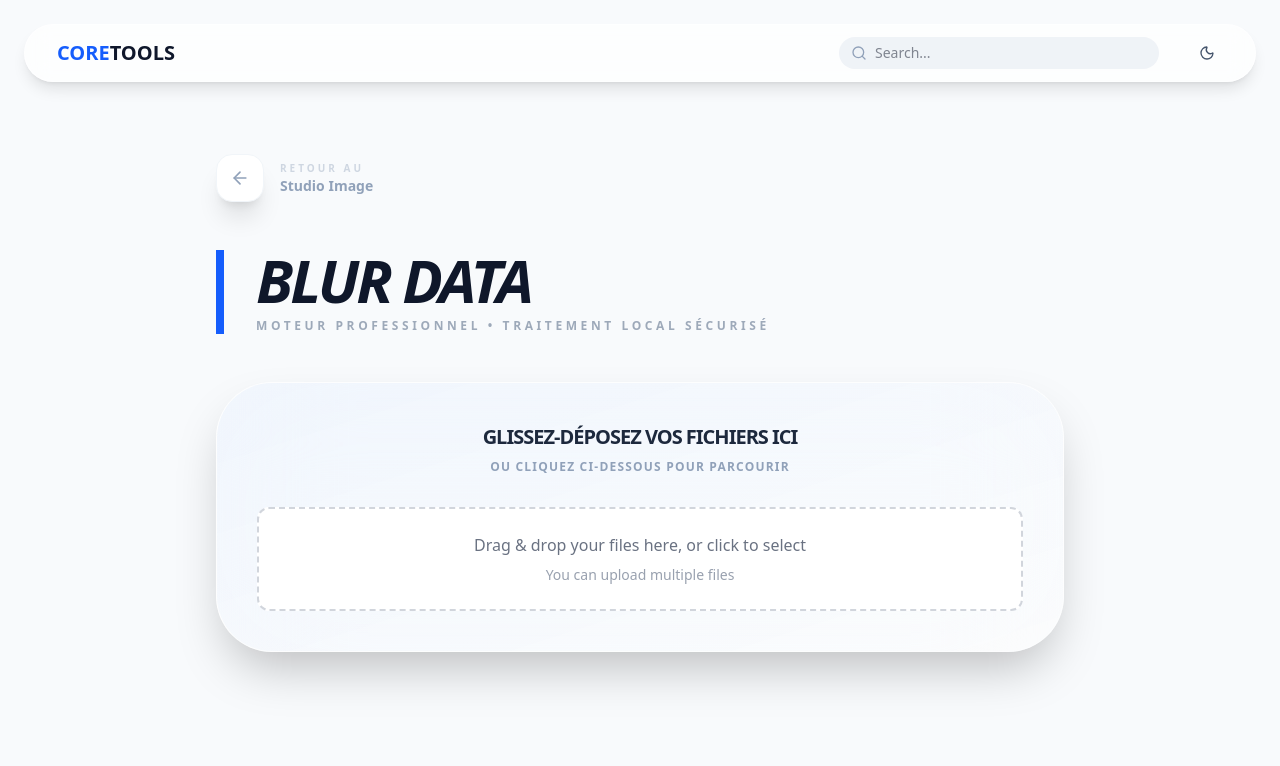
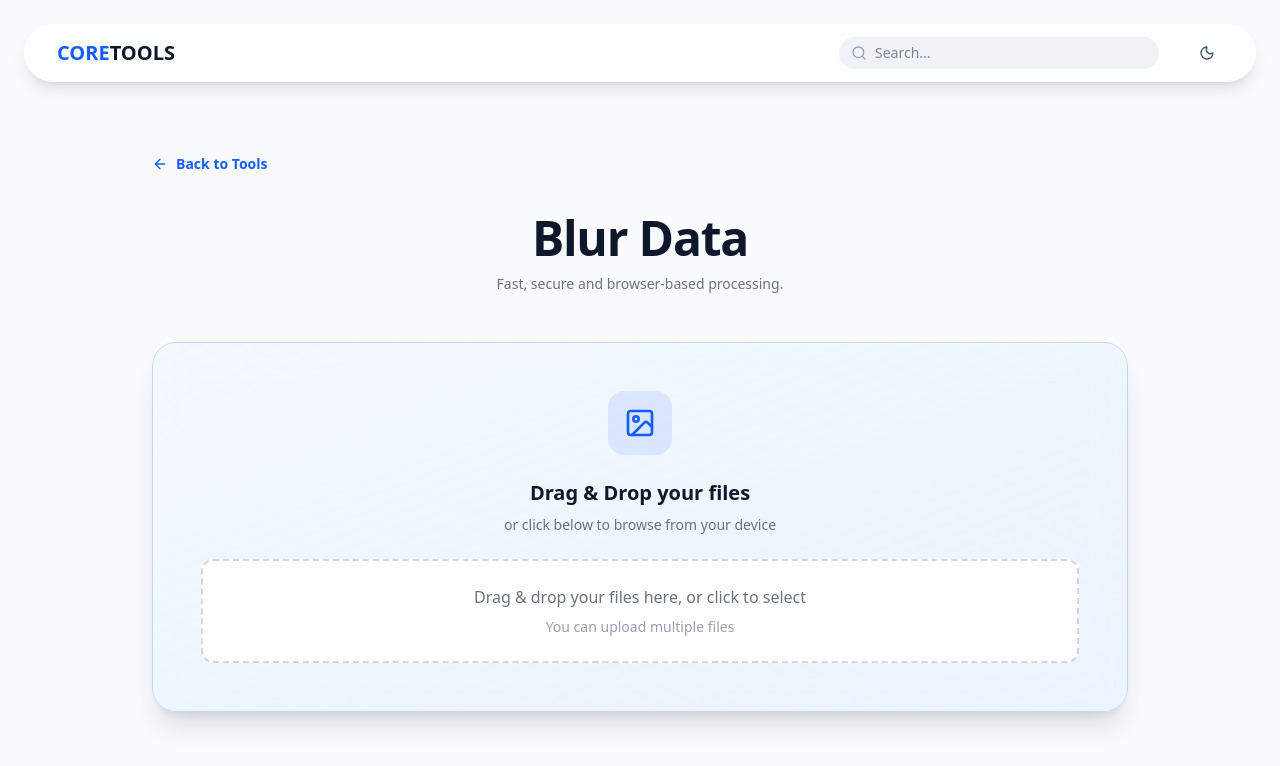
Before and after one commit to boutabsouyounes237-gif/my-utility, a Next.js app: page /tools/image/blur-data in a window 1280 px wide. Shown: the top 766 px of the page. Built offline with nearby package versions, Linux system fonts and the light colour scheme.

Commit message:
fix toolpage

```diff
--- a/src/app/tools/[group]/[tool]/page.tsx
+++ b/src/app/tools/[group]/[tool]/page.tsx
@@ -7,18 +7,28 @@
 import type { UploadedFile } from "@/types/uploaded-file";
 // @ts-ignore
 import confetti from "canvas-confetti";
-import { Download, CheckCircle2, RefreshCw, Loader2, Image as ImageIcon, ArrowLeft } from "lucide-react";
+import {
+  Download,
+  CheckCircle2,
+  RefreshCw,
+  Loader2,
+  Image as ImageIcon,
+  ArrowLeft
+} from "lucide-react";
 
 export default function SingleToolPage() {
-  const { tool, group } = useParams<{ tool: string; group: string }>();
+  const { tool } = useParams<{ tool: string }>();
   const router = useRouter();
+
   const [resultFiles, setResultFiles] = useState<UploadedFile[]>([]);
   const [isProcessing, setIsProcessing] = useState(false);
   const [uploaderKey, setUploaderKey] = useState(0);
 
   const handleStartProcessing = async (files: UploadedFile[]) => {
     if (!files.length) return;
-    const processor = IMAGE_TOOLS_PROCESSORS[tool as keyof typeof IMAGE_TOOLS_PROCESSORS];
+
+    const processor =
+      IMAGE_TOOLS_PROCESSORS[tool as keyof typeof IMAGE_TOOLS_PROCESSORS];
     if (!processor) return;
 
     setIsProcessing(true);
@@ -26,7 +36,7 @@
     try {
       const result = await processor(files);
 
-      const normalizedResult: UploadedFile[] = Array.isArray(result)
+      const normalized: UploadedFile[] = Array.isArray(result)
         ? result.map((f: any) => ({
             data: f.data || null,
             name: f.name || "unknown",
@@ -44,10 +54,10 @@
             },
           ];
 
-      setResultFiles(normalizedResult);
-      confetti({ particleCount: 150, spread: 70, origin: { y: 0.6 } });
-    } catch (error) {
-      console.error("Processing failed:", error);
+      setResultFiles(normalized);
+      confetti({ particleCount: 120, spread: 60 });
+    } catch (err) {
+      console.error(err);
     } finally {
       setIsProcessing(false);
     }
@@ -59,97 +69,104 @@
   };
 
   return (
-    <div className="max-w-4xl mx-auto px-6 py-12 animate-in fade-in slide-in-from-bottom-8 duration-1000">
+    <div className="max-w-5xl mx-auto px-6 py-12">
 
-      {/* Bouton Retour Premium */}
+      {/* زر رجوع احترافي */}
       <button
         onClick={() => router.back()}
-        className="group mb-12 flex items-center gap-4 text-slate-400 hover:text-blue-600 transition-all"
+        className="mb-10 inline-flex items-center gap-2 text-sm font-semibold text-blue-600 hover:text-blue-800 transition-all group"
       >
-        <div className="w-12 h-12 rounded-2xl bg-white dark:bg-slate-900 shadow-xl border border-slate-100 dark:border-white/5 flex items-center justify-center group-hover:bg-blue-600 group-hover:text-white transition-all transform group-hover:-translate-x-2">
-          <ArrowLeft className="w-5 h-5" />
-        </div>
-        <div className="flex flex-col items-start text-left">
-          <span className="text-[10px] font-black uppercase tracking-[0.3em] opacity-40">Retour au</span>
-          <span className="text-sm font-bold capitalize">Studio {group}</span>
-        </div>
+        <ArrowLeft className="w-4 h-4 group-hover:-translate-x-1 transition-transform" />
+        Back to Tools
       </button>
 
-      {/* Titre avec Style Identité Forte */}
-      <div className="text-left mb-12 border-l-8 border-blue-600 pl-8 relative">
-        <h1 className="text-5xl md:text-6xl font-black uppercase tracking-tighter mb-2 italic leading-none">
+      {/* عنوان */}
+      <div className="text-center mb-12">
+        <h1 className="text-4xl md:text-5xl font-black tracking-tight capitalize">
           {String(tool).replace(/-/g, " ")}
         </h1>
-        <p className="text-slate-500 font-bold uppercase text-xs tracking-[0.3em] opacity-60">
-          Moteur Professionnel • Traitement Local Sécurisé
+        <p className="text-gray-500 mt-3 text-sm">
+          Fast, secure and browser-based processing.
         </p>
       </div>
 
       {resultFiles.length === 0 ? (
-        <div className={isProcessing ? "opacity-30 pointer-events-none transition-opacity" : ""}>
+        <div className="relative">
 
-          {/* Zone de Téléchargement "Solid Glass" */}
-          <div className="glass-card rounded-[3.5rem] p-10 shadow-2xl border-white/40 bg-white/40 dark:bg-slate-900/40 backdrop-blur-3xl relative overflow-hidden">
-            <div className="absolute inset-0 bg-linear-to-br from-blue-500/5 to-transparent pointer-events-none" />
+          {/* Glass Blue Upload Zone */}
+          <div className="
+            rounded-3xl
+            border border-blue-200
+            bg-linear-to-br from-blue-50/60 to-blue-100/40
+            backdrop-blur-xl
+            shadow-xl
+            p-12
+            text-center
+            transition-all
+            hover:shadow-2xl
+            hover:scale-[1.01]
+          ">
 
-            <div className="relative z-10 text-center">
-              <p className="text-xl font-black text-slate-800 dark:text-white mb-2 uppercase tracking-tighter">
-                Glissez-déposez vos fichiers ici
-              </p>
-              <p className="text-slate-400 font-bold text-xs uppercase tracking-widest mb-8">
-                Ou cliquez ci-dessous pour parcourir
-              </p>
-
-              <div className="inline-block w-full">
-                <FileUploader key={uploaderKey} multiple onUpload={handleStartProcessing} />
+            <div className="mb-6">
+              <div className="w-16 h-16 mx-auto rounded-2xl bg-blue-600/10 flex items-center justify-center">
+                <ImageIcon className="w-8 h-8 text-blue-600" />
               </div>
             </div>
+
+            <h2 className="text-xl font-bold mb-2">
+              Drag & Drop your files
+            </h2>
+
+            <p className="text-gray-500 text-sm mb-6">
+              or click below to browse from your device
+            </p>
+
+            <FileUploader
+              key={uploaderKey}
+              multiple
+              onUpload={handleStartProcessing}
+            />
+
           </div>
 
+          {/* Loader */}
           {isProcessing && (
-            <div className="mt-16 flex flex-col items-center gap-6">
-              <div className="p-6 bg-blue-600 rounded-4xl shadow-2xl shadow-blue-500/40">
-                <Loader2 className="w-12 h-12 text-white animate-spin" />
-              </div>
-              <p className="font-black text-blue-600 animate-pulse uppercase text-xs tracking-[0.4em]">
-                Traitement en cours...
+            <div className="mt-10 flex flex-col items-center gap-3">
+              <Loader2 className="w-10 h-10 text-blue-600 animate-spin" />
+              <p className="text-xs uppercase tracking-widest font-bold text-blue-600 animate-pulse">
+                Processing...
               </p>
             </div>
           )}
         </div>
       ) : (
-        /* Interface de Succès Royale */
-        <div className="glass-card p-16 rounded-[4.5rem] text-center animate-in zoom-in duration-700 shadow-2xl border-green-500/10 bg-white/90 dark:bg-slate-900/90">
-          <div className="w-24 h-24 bg-green-500 rounded-4xl flex items-center justify-center mx-auto mb-8 shadow-2xl shadow-green-500/30 rotate-6 hover:rotate-0 transition-transform duration-500">
-            <CheckCircle2 className="w-12 h-12 text-white -rotate-6 transition-transform" />
-          </div>
+        <div className="bg-white rounded-3xl shadow-2xl p-12 text-center animate-in fade-in duration-500">
+          <CheckCircle2 className="w-16 h-16 text-green-500 mx-auto mb-6" />
+          <h2 className="text-2xl font-black mb-8 uppercase tracking-tight">
+            Files Ready
+          </h2>
 
-          <h2 className="text-4xl font-black mb-2 uppercase tracking-tighter italic">
-            Traitement Terminé
-          </h2>
-          <div className="h-1.5 w-24 bg-blue-600 mx-auto mb-12 rounded-full" />
-
-          <div className="grid gap-4 max-w-sm mx-auto">
+          <div className="grid gap-4 max-w-lg mx-auto">
             {resultFiles.map((file, idx) => (
               <a
                 key={idx}
                 href={file.url}
                 download={file.name}
-                className="flex items-center justify-between bg-slate-900 dark:bg-blue-600 text-white px-8 py-6 rounded-3xl font-black uppercase text-[10px] tracking-widest hover:bg-blue-700 dark:hover:bg-slate-800 transition-all shadow-xl hover:-translate-y-1 group"
+                className="flex items-center justify-between bg-blue-600 text-white px-6 py-4 rounded-2xl font-semibold hover:bg-blue-700 transition-all group"
               >
-                <div className="flex items-center gap-4 text-left">
-                  <ImageIcon className="w-5 h-5 opacity-40 group-hover:opacity-100 transition-opacity" />
-                  <span className="truncate max-w-40">{file.name}</span>
-                </div>
-                <Download className="w-5 h-5 animate-bounce" />
+                <span className="truncate text-sm">
+                  {file.name}
+                </span>
+                <Download className="w-4 h-4 group-hover:translate-y-1 transition-transform" />
               </a>
             ))}
 
             <button
               onClick={resetAll}
-              className="mt-10 text-slate-400 hover:text-blue-600 font-black uppercase text-[10px] tracking-[0.4em] transition-all flex items-center justify-center gap-4 hover:gap-6"
+              className="mt-8 flex items-center justify-center gap-2 text-gray-500 font-semibold hover:text-blue-600 transition-colors"
             >
-              <RefreshCw className="w-4 h-4" /> Nouvelle Session
+              <RefreshCw className="w-4 h-4" />
+              Start New Conversion
             </button>
           </div>
         </div>
```
